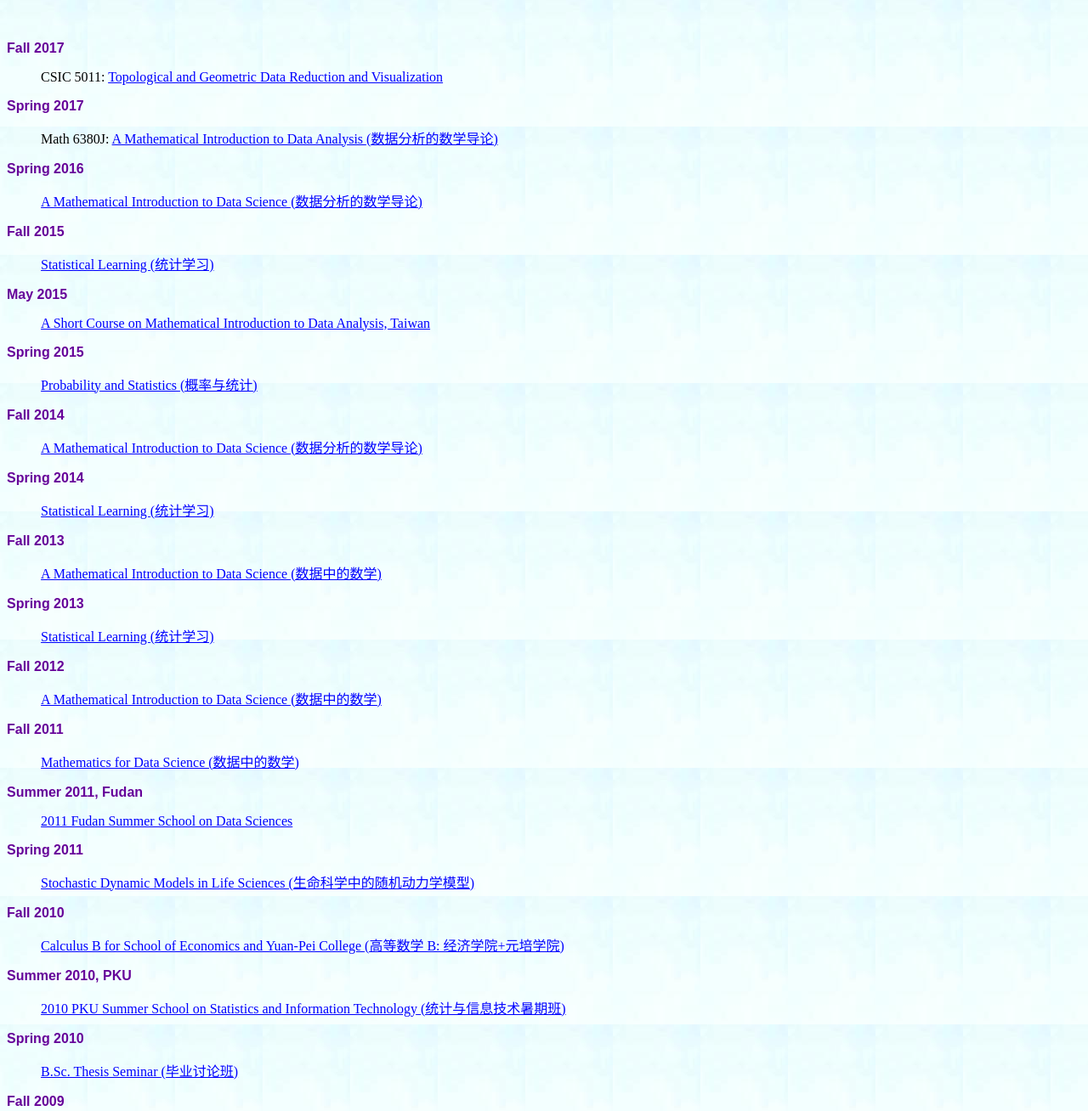
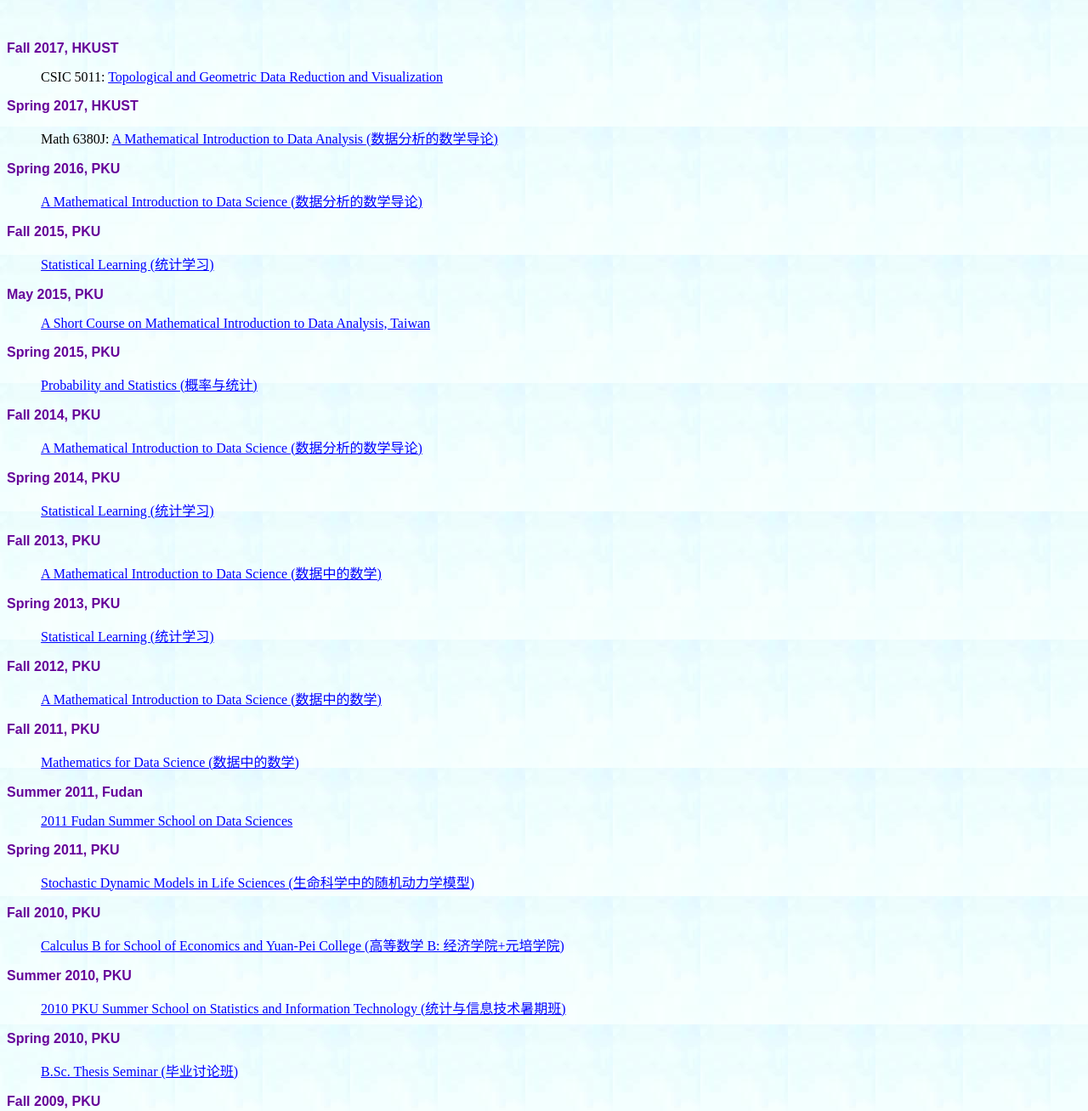
Before and after one commit to data-math/data-math.github.io, a plain HTML site: page index.html in a window 1280 px wide. Shown: the part 153-1461 px from the top of the page at 85% size. Drawn offline with Linux system fonts and the light colour scheme.

Commit message:
Update index.html

```diff
--- a/index.html
+++ b/index.html
@@ -30,14 +30,14 @@
 <br>
 
 <p><font face="Arial, Helvetica, sans-serif"><b><font color="#660099">
-Fall 2017</font></b></font>
+Fall 2017, HKUST</font></b></font>
 <blockquote>
 CSIC 5011: <a href="http://math.stanford.edu/~yuany/course/2017.fall/">Topological and Geometric Data Reduction and Visualization</a>
 </blockquote>
 </p>
 
 <p><font face="Arial, Helvetica, sans-serif"><b><font color="#660099">
-Spring 2017</font></b></font>
+Spring 2017, HKUST</font></b></font>
 <blockquote>
 Math 6380J: <a href="http://math.stanford.edu/~yuany/course/2017.spring/">A Mathematical Introduction to Data Analysis (&#25968;&#25454;&#20998;&#26512;&#30340;&#25968;&#23398;&#23548;&#35770;)
 </a>
@@ -45,7 +45,7 @@ Math 6380J: <a href="http://math.stanford.edu/~yuany/course/2017.spring/">A Math
 </p>
 
 <p><font face="Arial, Helvetica, sans-serif"><b><font color="#660099">
-Spring 2016</font></b></font>
+Spring 2016, PKU</font></b></font>
 <blockquote>
 <a href="http://math.stanford.edu/~yuany/course/2016.spring/">A Mathematical Introduction to Data Science (&#25968;&#25454;&#20998;&#26512;&#30340;&#25968;&#23398;&#23548;&#35770;)
 </a>
@@ -53,7 +53,7 @@ Spring 2016</font></b></font>
 </p>
 
 <p><font face="Arial, Helvetica, sans-serif"><b><font color="#660099">
-Fall 2015</font></b></font>
+Fall 2015, PKU</font></b></font>
 <blockquote>
 <a href="http://math.stanford.edu/~yuany/course/2015.fall/">Statistical Learning (&#32479;&#35745;&#23398;&#20064;)
 </a>
@@ -61,7 +61,7 @@ Fall 2015</font></b></font>
 </p>
 
 <p><font face="Arial, Helvetica, sans-serif"><b><font color="#660099">
-May 2015</font></b></font>
+May 2015, PKU</font></b></font>
 <blockquote>
 <a href="http://math.stanford.edu/~yuany/course/2015.taiwan/">A Short Course on Mathematical Introduction to Data Analysis, Taiwan
 </a>
@@ -69,7 +69,7 @@ May 2015</font></b></font>
 </p>
 
 <p><font face="Arial, Helvetica, sans-serif"><b><font color="#660099">
-Spring 2015</font></b></font>
+Spring 2015, PKU</font></b></font>
 <blockquote>
 <a href="http://math.stanford.edu/~yuany/course/2015.spring/">Probability and Statistics (&#27010;&#29575;&#19982;&#32479;&#35745;)
 </a>
@@ -77,7 +77,7 @@ Spring 2015</font></b></font>
 </p>
 
 <p><font face="Arial, Helvetica, sans-serif"><b><font color="#660099">
-Fall 2014</font></b></font>
+Fall 2014, PKU</font></b></font>
 <blockquote>
 <a href="http://math.stanford.edu/~yuany/course/2014.fall/">A Mathematical Introduction to Data Science (&#25968;&#25454;&#20998;&#26512;&#30340;&#25968;&#23398;&#23548;&#35770;)
 </a>
@@ -85,7 +85,7 @@ Fall 2014</font></b></font>
 </p>
 
 <p><font face="Arial, Helvetica, sans-serif"><b><font color="#660099">
-Spring 2014</font></b></font>
+Spring 2014, PKU</font></b></font>
 <blockquote>
 <a href="http://math.stanford.edu/~yuany/course/2014.spring/">Statistical Learning (&#32479;&#35745;&#23398;&#20064;)
 </a>
@@ -93,7 +93,7 @@ Spring 2014</font></b></font>
 </p>
 
 <p><font face="Arial, Helvetica, sans-serif"><b><font color="#660099">
-Fall 2013</font></b></font>
+Fall 2013, PKU</font></b></font>
 
 <blockquote>
 <a href="http://math.stanford.edu/~yuany/course/2013.fall/">A Mathematical Introduction to Data Science (&#25968;&#25454;&#20013;&#30340;&#25968;&#23398;)
@@ -103,7 +103,7 @@ Fall 2013</font></b></font>
 
 
 <p><font face="Arial, Helvetica, sans-serif"><b><font color="#660099">
-Spring 2013</font></b></font>
+Spring 2013, PKU</font></b></font>
 
 <blockquote>
 <a href="http://math.stanford.edu/~yuany/course/2013.spring/">Statistical Learning (&#32479;&#35745;&#23398;&#20064;)
@@ -113,7 +113,7 @@ Spring 2013</font></b></font>
 
 
 <p><font face="Arial, Helvetica, sans-serif"><b><font color="#660099">
-Fall 2012</font></b></font>
+Fall 2012, PKU</font></b></font>
 
 <blockquote>
 <a href="http://math.stanford.edu/~yuany/course/2012.fall/">A Mathematical Introduction to Data Science (&#25968;&#25454;&#20013;&#30340;&#25968;&#23398;)
@@ -122,7 +122,7 @@ Fall 2012</font></b></font>
 </p>
 
 <p><font face="Arial, Helvetica, sans-serif"><b><font color="#660099">
-Fall 2011</font></b></font>
+Fall 2011, PKU</font></b></font>
 
 <blockquote>
 <a href="http://www.math.pku.edu.cn/teachers/yaoy/Fall2011/">Mathematics for Data Science (&#25968;&#25454;&#20013;&#30340;&#25968;&#23398;)
@@ -140,7 +140,7 @@ Summer 2011, Fudan</font></b></font>
 
 
 <p><font face="Arial, Helvetica, sans-serif"><b><font color="#660099">
-Spring 2011</font></b></font>
+Spring 2011, PKU</font></b></font>
 
 <blockquote>
 <a href="http://www.math.pku.edu.cn/teachers/yaoy/Spring2011/">Stochastic Dynamic Models in Life Sciences (&#29983;&#21629;&#31185;&#23398;&#20013;&#30340;&#38543;&#26426;&#21160;&#21147;&#23398;&#27169;&#22411;)
@@ -150,7 +150,7 @@ Spring 2011</font></b></font>
 
 
 <p><font face="Arial, Helvetica, sans-serif"><b><font color="#660099">
-Fall 2010</font></b></font>
+Fall 2010, PKU</font></b></font>
 
 <blockquote>
 <a href="http://math.stanford.edu/~yuany/course/2010.fall/"> Calculus B for School of Economics and Yuan-Pei College (&#39640;&#31561;&#25968;&#23398; B: &#32463;&#27982;&#23398;&#38498;+&#20803;&#22521;&#23398;&#38498;) </a>
@@ -167,7 +167,7 @@ Summer 2010, PKU</font></b></font>
 
 
 <p><font face="Arial, Helvetica, sans-serif"><b><font color="#660099">
-Spring 2010</font></b></font>
+Spring 2010, PKU</font></b></font>
 
 <blockquote>
 <a href="http://math.stanford.edu/~yuany/course/2010.spring/"> B.Sc. Thesis Seminar (&#27605;&#19994;&#35752;&#35770;&#29677;) </a>
@@ -175,7 +175,7 @@ Spring 2010</font></b></font>
 </p>
 
 <p><font face="Arial, Helvetica, sans-serif"><b><font color="#660099">
-Fall 2009</font></b></font>
+Fall 2009, PKU</font></b></font>
 
 <blockquote>
 <a href="http://math.stanford.edu/~yuany/course/2009.fall">Selected Topics in Advanced Statistics (&#39640;&#31561;&#32479;&#35745;&#36873;&#35762;) </a>
```
